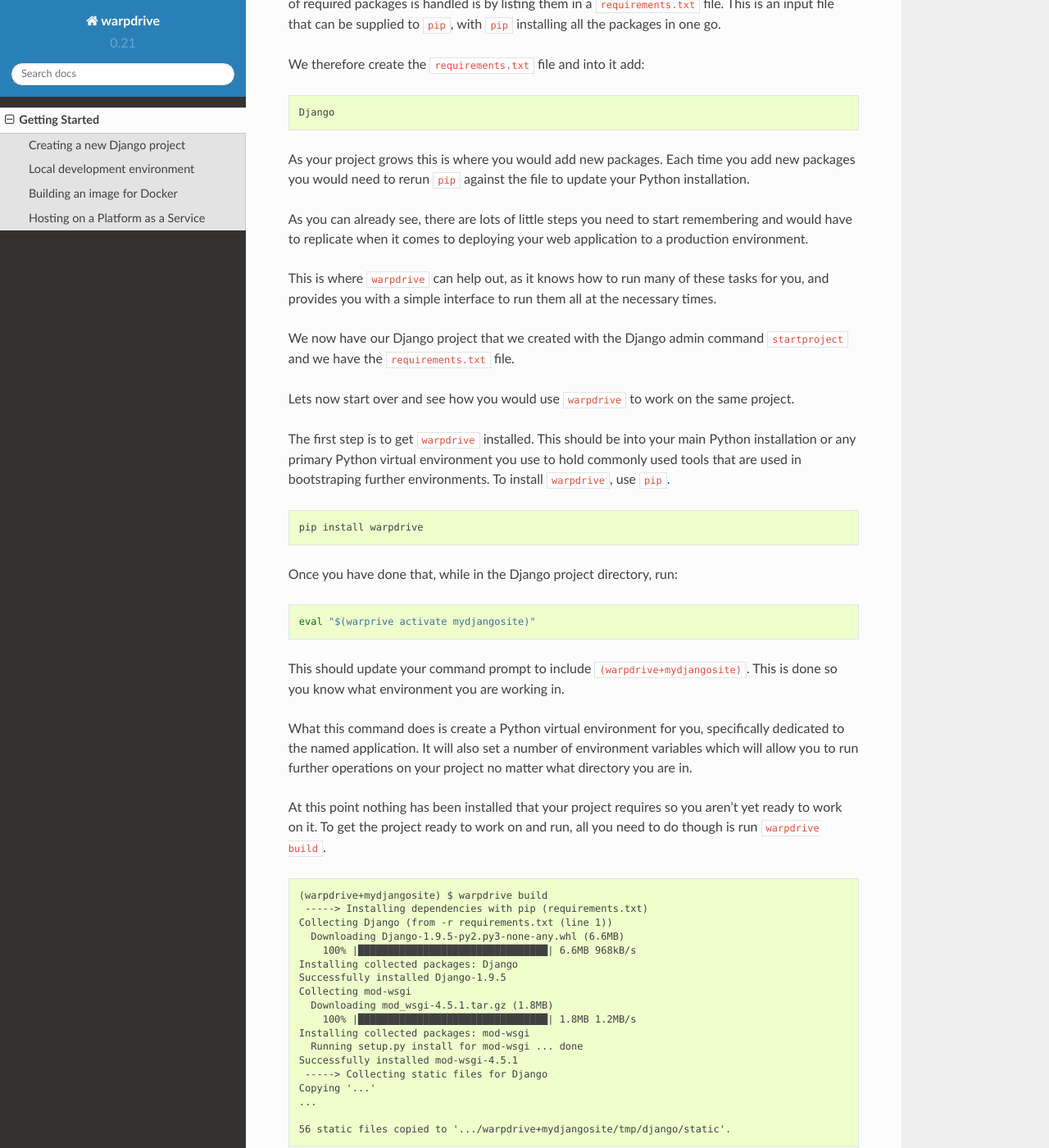
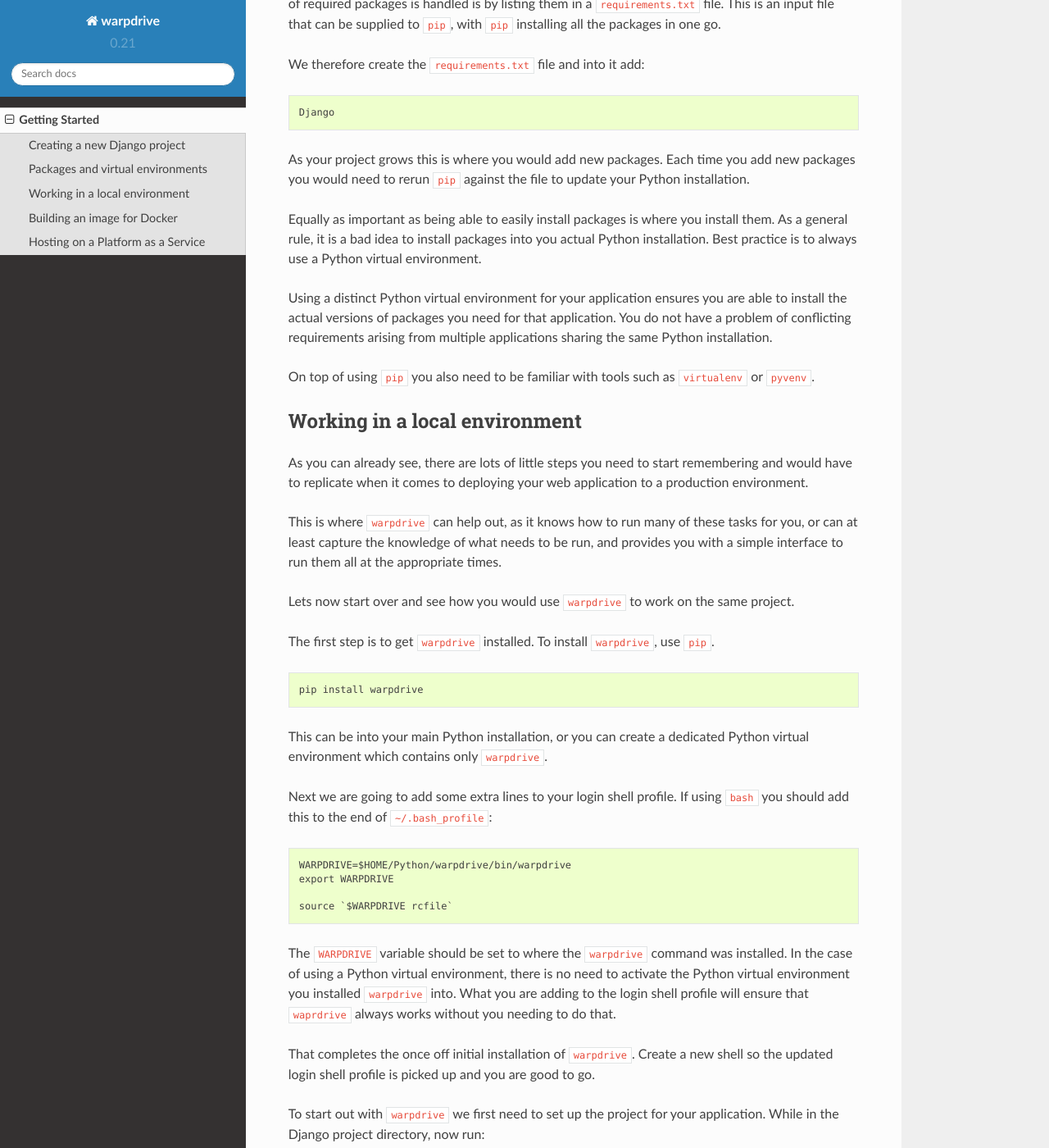
Before and after one commit to getwarped/warpdrive, a Sphinx documentation site: the page built from docs/getting-started.rst, in a window 1280 px wide and 1400 px high, scrolled down 2191 px. Shown: the whole window at 82% size. Built offline with Sphinx 7.4.7 and the Read the Docs theme 2.0.0, drawn with Linux system fonts in a browser that asks for light colours; some of the changed text lies outside the part shown.

Commit message:
Update documentation to reflect changes to project/setup/migrate commands etc.

```diff
--- a/docs/getting-started.rst
+++ b/docs/getting-started.rst
@@ -101,10 +101,10 @@
 is out of scope for this discussion, but then it isn't important anyway.
 This is because ``warpdrive`` will handle all that for you.
 
-Local development environment
------------------------------
+Packages and virtual environments
+---------------------------------
 
-In the prior step, one detail which was not covered was the step of
+In the prior instructions, one detail which was not covered was the step of
 actually installing Django. It was assumed that you had already installed
 it.
 
@@ -125,34 +125,68 @@
 you add new packages you would need to rerun ``pip`` against the file to
 update your Python installation.
 
+Equally as important as being able to easily install packages is where you
+install them. As a general rule, it is a bad idea to install packages into
+you actual Python installation. Best practice is to always use a Python
+virtual environment.
+
+Using a distinct Python virtual environment for your application ensures
+you are able to install the actual versions of packages you need for that
+application. You do not have a problem of conflicting requirements arising
+from multiple applications sharing the same Python installation.
+
+On top of using ``pip`` you also need to be familiar with tools such as
+``virtualenv`` or ``pyvenv``.
+
+Working in a local environment
+------------------------------
+
 As you can already see, there are lots of little steps you need to start
 remembering and would have to replicate when it comes to deploying your
 web application to a production environment.
 
 This is where ``warpdrive`` can help out, as it knows how to run many of
-these tasks for you, and provides you with a simple interface to run them
-all at the necessary times.
-
-We now have our Django project that we created with the Django admin
-command ``startproject`` and we have the ``requirements.txt`` file.
+these tasks for you, or can at least capture the knowledge of what needs to
+be run, and provides you with a simple interface to run them all at the
+appropriate times.
 
 Lets now start over and see how you would use ``warpdrive`` to work on
 the same project.
 
-The first step is to get ``warpdrive`` installed. This should be into your
-main Python installation or any primary Python virtual environment you use
-to hold commonly used tools that are used in bootstraping further
-environments. To install ``warpdrive``, use ``pip``.
+The first step is to get ``warpdrive`` installed. To install ``warpdrive``,
+use ``pip``.
 
 ::
 
     pip install warpdrive
 
-Once you have done that, while in the Django project directory, run:
+This can be into your main Python installation, or you can create a
+dedicated Python virtual environment which contains only ``warpdrive``.
+
+Next we are going to add some extra lines to your login shell profile. If
+using ``bash`` you should add this to the end of ``~/.bash_profile``::
+
+    WARPDRIVE=$HOME/Python/warpdrive/bin/warpdrive
+    export WARPDRIVE
+
+    source `$WARPDRIVE rcfile`
+
+The ``WARPDRIVE`` variable should be set to where the ``warpdrive`` command
+was installed. In the case of using a Python virtual environment, there is
+no need to activate the Python virtual environment you installed
+``warpdrive`` into. What you are adding to the login shell profile will
+ensure that ``waprdrive`` always works without you needing to do that.
+
+That completes the once off initial installation of ``warpdrive``. Create
+a new shell so the updated login shell profile is picked up and you are
+good to go.
+
+To start out with ``warpdrive`` we first need to set up the project for
+your application. While in the Django project directory, now run:
 
 ::
 
-    eval "$(warprive activate mydjangosite)"
+    warpdrive project mydjangosite
 
 This should update your command prompt to include
 ``(warpdrive+mydjangosite)``. This is done so you know what environment
@@ -200,12 +234,44 @@
 supported, or you have your own custom steps, then ``warpdrive`` can be
 told about them and trigger them as part of the build as well.
 
-The application is now all ready to go, the next step is to initialise the
-database and perform any other required setup steps. This is done
-separately because it only needs to be done once and when you do it has to
-be coordinated with the creation of any database you may be using.
+One example of where you will want to capture such commands is those
+special steps we ran to initialise the database and create the initial
+super user. You could run these explicitly again, but it is better to
+capture them in a script and add it to your application source code. You
+can then have ``warpdrive`` run them for you, ensuring that the correct
+environment has been set up so that it will work.
 
-To perform any application setup, the ``warpdrive setup`` command is run.
+What we are going to therefore do is create what is called an action hook.
+These are executable programs which ``warpdrive`` will run when needed. For
+any special setup steps for the application or database we are going to
+add them to the file ``.warpdrive/action_hooks/setup``.
+
+::
+
+    #!/bin/bash
+
+    echo " -----> Running Django database migration"
+
+    python manage.py migrate
+
+    if [ x"$DJANGO_ADMIN_USERNAME" != x"" ];
+    then
+        echo " -----> Creating predefined Django super user"
+        (cat - | python manage.py shell) << !
+    from django.contrib.auth.models import User;
+    User.objects.create_superuser('$DJANGO_ADMIN_USERNAME',
+                                 '$DJANGO_ADMIN_EMAIL',
+                                 '$DJANGO_ADMIN_PASSWORD')
+    !
+    else
+        if (tty > /dev/null 2>&1); then
+            echo " -----> Running Django super user creation"
+            python manage.py createsuperuser
+        fi
+    fi
+
+Having created the script and made it executable, we now run the command
+``warpdrive setup``.
 
 ::
 
@@ -233,11 +299,6 @@
     Password:
     Password (again):
     Superuser created successfully.
-
-As before, ``warpdrive`` knew that Django was being used and that special
-steps were required. It thus automatically ran the Django management
-commands to initialise the database and create an initial super user
-account.
 
 We can now startup the Django web application using ``warpdrive start``.
 
@@ -372,9 +433,23 @@
 ``warpdrive start`` again.
 
 If you make changes to database models that would necessitate a database
-migration, then a new command needs to be run. This is the ``warpdrive
-migrate`` command. This will run the Django management command ``migrate``
-as well as trigger any other steps that may be required on a migration.
+migration. As with setup of the application and database, we want to
+capture what is required for this as well so we don't have to remember
+every time. For any special steps related to database migration or
+otherwise migrating from one version of your application code to another,
+we are going to use the ``.warpdrive/action_hooks/migrate`` file.
+
+::
+
+    #!/bin/bash
+
+    echo " -----> Running Django database migration"
+
+    python manage.py migrate
+
+We can then run ``warpdrive migrate`` and not need to worry about the
+details of what needs to be run, or ensuring that the environment is setup
+correctly to run it as ``warpdrive`` will worry about it.
 
 ::
 
@@ -385,12 +460,10 @@
     Running migrations:
       No migrations to apply.
 
-You may be thinking that these commands just parallel what you would do
-if using Django management commands directly. That is true to a degree, but
-the benefit of using ``warpdrive`` is that you don't need to remember what
-the steps are, plus you can add in hook scripts for additional things that
-may need to be run at the ``build``, ``setup``, ``migrate`` and ``deploy``
-phases.
+Along with actions hooks for ``setup`` and ``migrate``, there are also
+others for ``build`` and ``deploy`` steps. These allow you to specify
+extra steps to be run when ``warpdrive build`` and ``warpdrive start``
+are being run.
 
 The ``warpdrive`` command therefore provides a higher level command which
 can be used to hide all the steps and ensure that they are reliably
@@ -399,7 +472,8 @@
 If not using Django but some other Python web framework, or even a simple
 WSGI ``hello world`` application, then how you use ``warpdrive`` is exactly
 the same. You therefore have only one set of commands to remember if using
-different Python web frameworks at different times.
+different Python web frameworks at different times as the special steps
+will be captured by the action hooks.
 
 Building an image for Docker
 ----------------------------
@@ -477,7 +553,9 @@
 
 You can see that the same steps for running your Python web application are
 followed as when you were working in the local environment. This is because
-``warpdrive`` is being used inside of the container as well.
+``warpdrive`` is being used inside of the container as well. This ensures
+that how things were run on your local environment are as close as possible
+to the final deployment.
 
 As before we still need to initialise the database and setup everything for
 the application. Just like before ``warpdrive setup`` is used, but this
```
Also changed, not shown: other parts of docs/getting-started.rst (+3 -1 lines).
